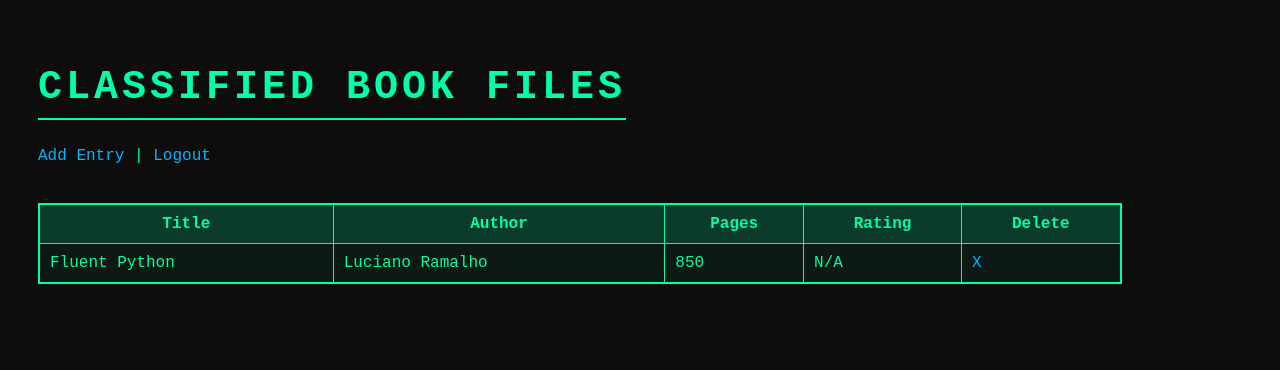
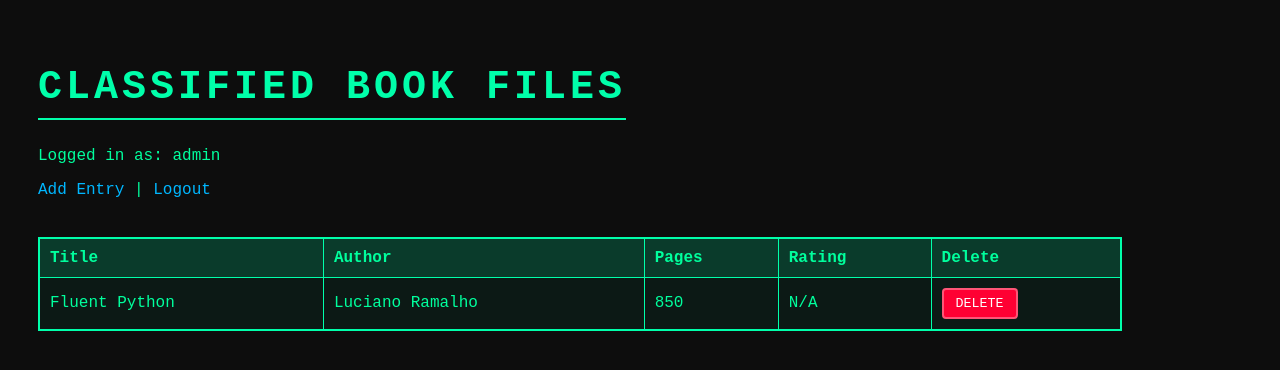
Before and after one commit to RT527/IS211_FinalProject, a Flask app: page / in a window 1280 px wide. Shown: the top 370 px of the page. Run offline with Flask 3, Linux system fonts and the light colour scheme; a user stored in the database is signed in; data comes from the database, SQL or seed files in the repository; both versions use the stored data as it was after the commit.

Commit message:
Add users and update button

```diff
--- a/app.py
+++ b/app.py
@@ -9,7 +9,13 @@ app.secret_key = "simplekey"
 app.config["SQLALCHEMY_DATABASE_URI"] = "sqlite:///book_catalogue.db"
 app.config["SQLALCHEMY_TRACK_MODIFICATIONS"] = False
 db = SQLAlchemy(app)
-"""---------------------------------DATABASE------------------------------------------------"""
+
+"""---------------------------------DATABASE MODELS---------------------------------"""
+class User(db.Model):
+    id = db.Column(db.Integer, primary_key=True)
+    username = db.Column(db.String(50), unique=True)
+    password = db.Column(db.String(50))
+
 class Book(db.Model):
     id = db.Column(db.Integer, primary_key=True)
     title = db.Column(db.String(200))
@@ -20,17 +26,32 @@ class Book(db.Model):
 
 with app.app_context():
     db.create_all()
+
+    if User.query.count() == 0:
+        default_users = [
+            User(username="admin", password="password"),
+            User(username="rafi", password="python123"),
+            User(username="student", password="pass123")
+        ]
+        db.session.add_all(default_users)
+        db.session.commit()
+
 """------------------------------------LOGIN---------------------------------------------"""
-USERNAME = "admin"
-PASSWORD = "password"
-
 @app.route("/login", methods=["GET", "POST"])
 def login():
     if request.method == "POST":
-        if request.form["username"] == USERNAME and request.form["password"] == PASSWORD:
+        uname = request.form["username"]
+        pwd = request.form["password"]
+
+        user = User.query.filter_by(username=uname, password=pwd).first()
+
+        if user:
             session["logged_in"] = True
+            session["user"] = user.username
             return redirect(url_for("index"))
-        return "Invalid login"
+
+        return "Invalid username or password"
+
     return render_template("login.html")
 
 @app.route("/logout")
--- a/static/styles.css
+++ b/static/styles.css
@@ -1,16 +1,86 @@
+body {
+    background-color:#0d0d0d;
+    color:#00ff9d;
+    font-family:"Courier New", monospace;
+    padding:30px;
+}
 
-body { background-color:#0d0d0d; color:#00ff9d; font-family:'Courier New', monospace; padding:30px; }
-h1 { font-size:40px; text-transform:uppercase; letter-spacing:4px; color:#00ffaa;
-     border-bottom:2px solid #00ffaa; width:fit-content; padding-bottom:8px; }
-a { color:#00b7ff; text-decoration:none; }
-a:hover { color:#ff0055; }
-table { border:2px solid #00ffaa; border-collapse:collapse; width:90%; margin-top:20px;
-        background:rgba(0,255,170,0.05); }
-th, td { border:1px solid #00ffaa; padding:10px; }
-th { background:rgba(0,255,170,0.15); }
+h1 {
+    font-size:40px;
+    text-transform:uppercase;
+    letter-spacing:4px;
+    color:#00ffaa;
+    border-bottom:2px solid #00ffaa;
+    width:fit-content;
+    padding-bottom:8px;
+}
+
+a {
+    color:#00b7ff;
+    text-decoration:none;
+}
+
+a:hover {
+    color:#ff0055;
+}
+
+table {
+    border:2px solid #00ffaa;
+    border-collapse:collapse;
+    width:90%;
+    margin-top:20px;
+    background:rgba(0,255,170,0.05);
+}
+
+th, td {
+    border:1px solid #00ffaa;
+    padding:10px;
+    text-align:left;
+}
+
+th {
+    background:rgba(0,255,170,0.15);
+}
+
 input[type=text], input[type=password] {
-    background:#111; border:1px solid #00ffaa; padding:8px; color:#00ff9d; font-family:'Courier New';
+    background:#111;
+    border:1px solid #00ffaa;
+    padding:8px;
+    color:#00ff9d;
+    font-family:"Courier New";
 }
-button { background:#00ffaa; border:none; padding:10px 20px; font-family:'Courier New';
-         cursor:pointer; }
-button:hover { background:#ff0066; color:white; }
+
+/* Default buttons */
+button {
+    background:#00ffaa;
+    border:none;
+    padding:10px 20px;
+    font-family:"Courier New";
+    cursor:pointer;
+}
+
+button:hover {
+    background:#ff0066;
+    color:white;
+}
+
+.del-btn {
+    background-color: #ff0033;
+    color: white;
+    border: 2px solid #ff5577;
+    padding: 6px 12px;
+    font-family: "Courier New", monospace;
+    cursor: pointer;
+    transition: all 0.15s ease;
+    border-radius: 4px;
+}
+
+.del-btn:hover {
+    background-color: #ff5577;
+    transform: scale(1.05);
+}
+
+.del-btn:active {
+    transform: scale(0.92);
+    background-color: #cc0022;
+}
--- a/templates/index.html
+++ b/templates/index.html
@@ -5,7 +5,9 @@
    </head>
    <body>
       <h1>CLASSIFIED BOOK FILES</h1>
-      <a href="/add">Add Entry</a> | <a href="/logout">Logout</a>
+      <p>Logged in as: {{ session['user'] }}</p>
+      <a href="/add">Add Entry</a> |
+      <a href="/logout">Logout</a>
       <br><br>
       {% if books %}
       <table>
@@ -22,7 +24,11 @@
             <td>{{ b.author }}</td>
             <td>{{ b.pages if b.pages else "N/A" }}</td>
             <td>{{ b.rating if b.rating else "N/A" }}</td>
-            <td><a href="/delete/{{b.id}}">X</a></td>
+            <td>
+               <form action="/delete/{{b.id}}" method="GET">
+                  <button class="del-btn">DELETE</button>
+               </form>
+            </td>
          </tr>
          {% endfor %}
       </table>
```
Also changed, not shown: instance/book_catalogue.db.
